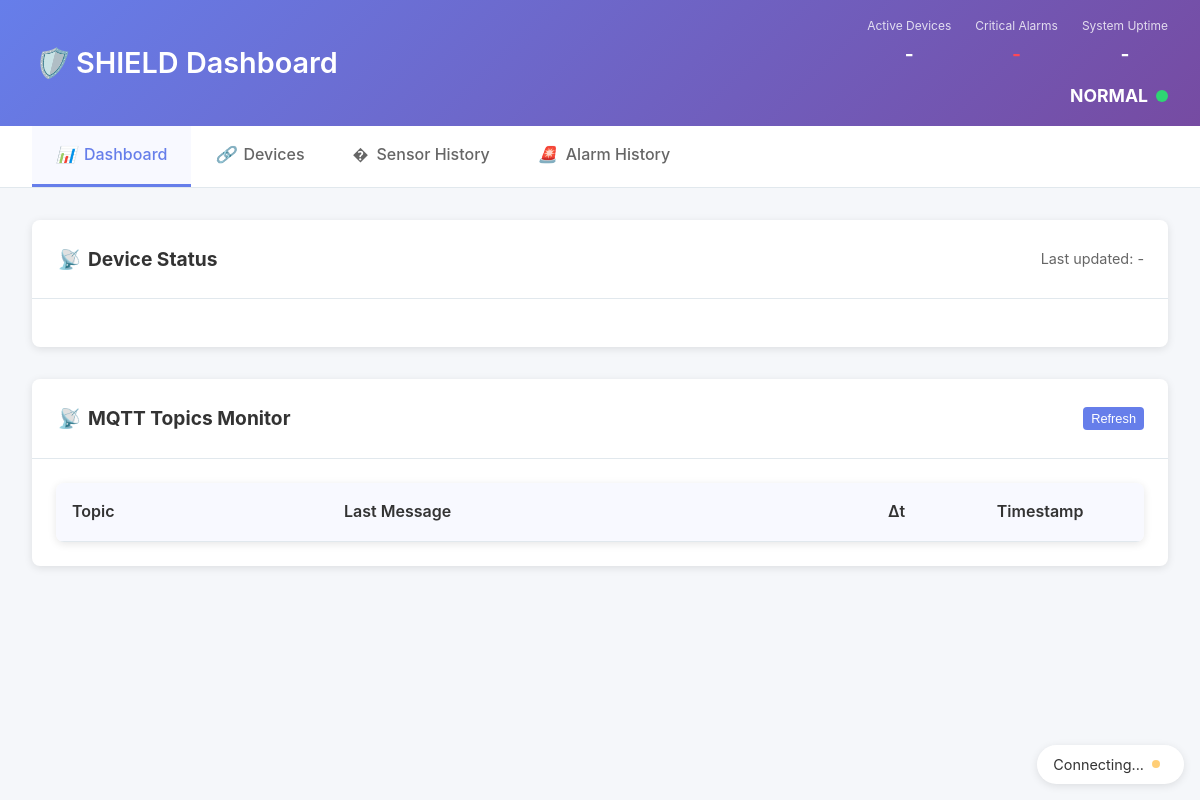
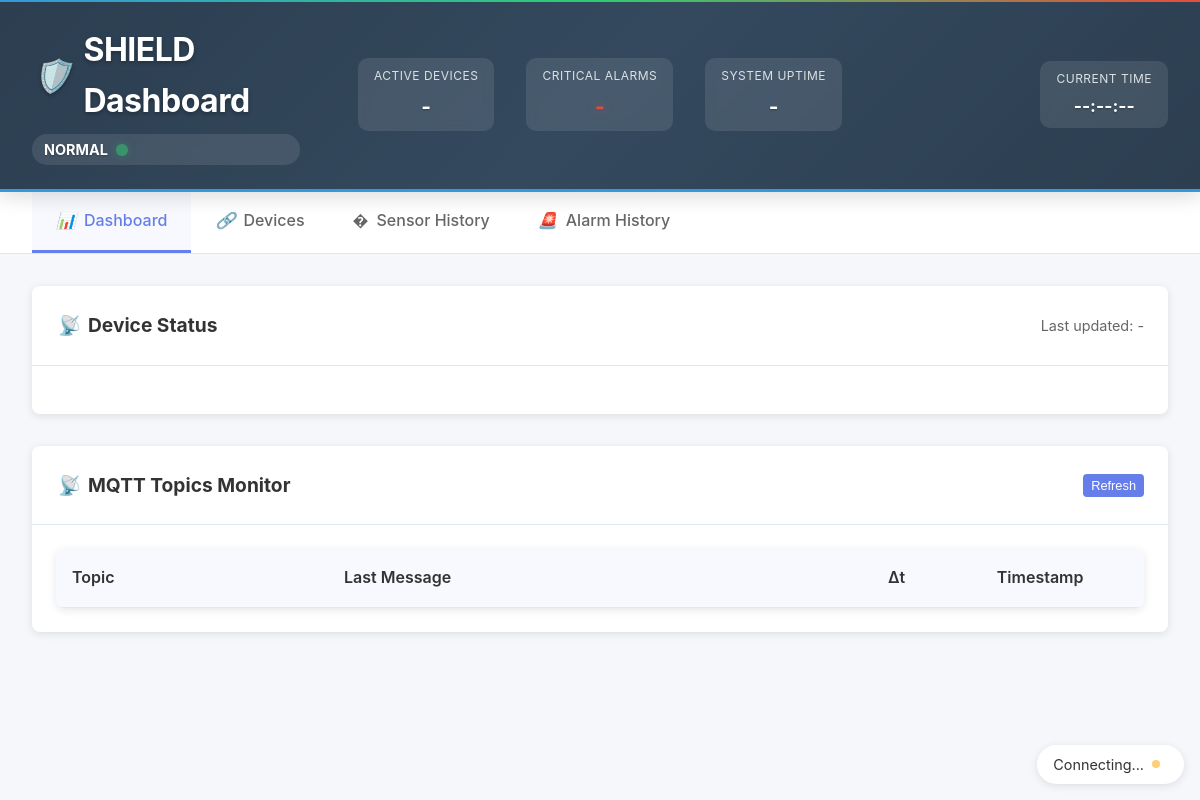
Before and after one commit to BM-IoT/dashboard, an Electron app: page src/frontend/index.html in a window 1200 px wide. Drawn offline with nearby package versions, Linux system fonts and the light colour scheme; no server answers.

Commit message:
Refactor header layout for improved structure and add real-time clock updates

```diff
--- a/src/frontend/css/styles.css
+++ b/src/frontend/css/styles.css
@@ -32,88 +32,169 @@ body {
 
 /* Header */
 .header {
-    background: linear-gradient(135deg, #667eea 0%, #764ba2 100%);
+    background: linear-gradient(135deg, #2c3e50 0%, #34495e 50%, #2c3e50 100%);
     color: white;
-    padding: 1rem 2rem;
-    box-shadow: 0 2px 10px rgba(0,0,0,0.1);
+    padding: 1.5rem 2rem;
+    box-shadow: 0 4px 20px rgba(0,0,0,0.15);
+    border-bottom: 3px solid #3498db;
+    position: relative;
+}
+
+.header::before {
+    content: '';
+    position: absolute;
+    top: 0;
+    left: 0;
+    right: 0;
+    height: 2px;
+    background: linear-gradient(90deg, #3498db 0%, #2ecc71 50%, #e74c3c 100%);
 }
 
 .header-content {
-    display: flex;
-    justify-content: space-between;
+    display: grid;
+    grid-template-columns: 1fr 2fr 1fr;
     align-items: center;
     max-width: 1400px;
     margin: 0 auto;
+    gap: 2rem;
+}
+
+.header-left {
+    display: flex;
+    flex-direction: column;
+    gap: 0.5rem;
+}
+
+.header-center {
+    display: flex;
+    justify-content: center;
+}
+
+.header-right {
+    display: flex;
+    justify-content: flex-end;
 }
 
 .header h1 {
-    font-size: 1.8rem;
-    font-weight: 600;
+    font-size: 2rem;
+    font-weight: 700;
+    display: flex;
+    align-items: center;
+    gap: 0.75rem;
+    text-shadow: 0 2px 4px rgba(0,0,0,0.3);
+    letter-spacing: -0.5px;
+    margin: 0;
+}
+
+.health-indicator {
     display: flex;
     align-items: center;
     gap: 0.5rem;
+    padding: 0.25rem 0.75rem;
+    background: rgba(255,255,255,0.1);
+    border-radius: 15px;
+    backdrop-filter: blur(5px);
+    font-size: 0.9rem;
 }
 
-.header-status {
-    display: flex;
-    flex-direction: column;
-    align-items: flex-end;
-    gap: 0.75rem;
+.header-time {
+    text-align: center;
+    padding: 0.5rem 1rem;
+    background: rgba(255,255,255,0.1);
+    border-radius: 10px;
+    backdrop-filter: blur(5px);
 }
 
-.header-status .health-indicator {
-    display: flex;
-    align-items: center;
-    gap: 0.5rem;
+.time-label {
+    display: block;
+    font-size: 0.75rem;
+    opacity: 0.9;
+    margin-bottom: 0.25rem;
+    color: #ecf0f1;
+    text-transform: uppercase;
+    letter-spacing: 0.5px;
 }
 
-.header-status .health-status {
+.time-value {
+    display: block;
+    font-size: 1.1rem;
     font-weight: bold;
-    font-size: 1.1rem;
     color: white;
+    text-shadow: 0 1px 2px rgba(0,0,0,0.3);
 }
 
-.header-status .health-dot {
-    width: 12px;
-    height: 12px;
+.health-status {
+    font-weight: bold;
+    font-size: 0.9rem;
+    color: white;
+    text-shadow: 0 1px 2px rgba(0,0,0,0.3);
+}
+
+.health-dot {
+    width: 10px;
+    height: 10px;
     border-radius: 50%;
     background: #2ed573;
+    box-shadow: 0 0 8px rgba(46, 213, 115, 0.5);
+    animation: pulse 2s infinite;
 }
 
-.header-status .health-dot.warning {
-    background: #ffa502;
+@keyframes pulse {
+    0% { transform: scale(1); }
+    50% { transform: scale(1.1); }
+    100% { transform: scale(1); }
 }
 
-.header-status .health-dot.critical {
+.health-dot.warning {
+    background: #ffa502;
+    box-shadow: 0 0 8px rgba(255, 165, 2, 0.5);
+}
+
+.health-dot.critical {
     background: #ff4757;
+    box-shadow: 0 0 8px rgba(255, 71, 87, 0.5);
 }
 
 .header-metrics {
     display: flex;
-    gap: 1.5rem;
+    gap: 2rem;
 }
 
 .header-metric {
     text-align: center;
+    padding: 0.5rem 1rem;
+    background: rgba(255,255,255,0.1);
+    border-radius: 10px;
+    backdrop-filter: blur(5px);
+    transition: all 0.3s ease;
+}
+
+.header-metric:hover {
+    background: rgba(255,255,255,0.2);
+    transform: translateY(-2px);
 }
 
 .header-metric .metric-label {
     display: block;
     font-size: 0.75rem;
-    opacity: 0.8;
+    opacity: 0.9;
     margin-bottom: 0.25rem;
-    color: white;
+    color: #ecf0f1;
+    text-transform: uppercase;
+    letter-spacing: 0.5px;
 }
 
 .header-metric .metric-value {
     display: block;
-    font-size: 1.2rem;
+    font-size: 1.3rem;
     font-weight: bold;
     color: white;
+    text-shadow: 0 1px 2px rgba(0,0,0,0.3);
 }
 
 .header-metric .metric-value.critical {
-    color: #ff4757;
+    color: #e74c3c;
+    text-shadow: 0 0 10px rgba(231, 76, 60, 0.5);
 }
 
 /* Navigation */
--- a/src/frontend/index.html
+++ b/src/frontend/index.html
@@ -15,8 +15,14 @@
         <!-- Header -->
         <header class="header">
             <div class="header-content">
-                <h1><i class="icon-shield"></i> SHIELD Dashboard</h1>
-                <div class="header-status">
+                <div class="header-left">
+                    <h1><i class="icon-shield"></i> SHIELD Dashboard</h1>
+                    <div class="health-indicator" id="systemHealth">
+                        <span class="health-status" id="healthStatus">NORMAL</span>
+                        <div class="health-dot" id="healthDot"></div>
+                    </div>
+                </div>
+                <div class="header-center">
                     <div class="header-metrics">
                         <div class="header-metric">
                             <span class="metric-label">Active Devices</span>
@@ -31,9 +37,11 @@
                             <span class="metric-value" id="systemUptime">-</span>
                         </div>
                     </div>
-                    <div class="health-indicator" id="systemHealth">
-                        <span class="health-status" id="healthStatus">NORMAL</span>
-                        <div class="health-dot" id="healthDot"></div>
+                </div>
+                <div class="header-right">
+                    <div class="header-time">
+                        <span class="time-label">Current Time</span>
+                        <span class="time-value" id="currentTime">--:--:--</span>
                     </div>
                 </div>
             </div>
--- a/src/frontend/js/app.js
+++ b/src/frontend/js/app.js
@@ -43,10 +43,37 @@ class IoTDashboard {
             // Hide loading overlay
             this.hideLoadingOverlay();
 
+            // Start time updates
+            this.startTimeUpdate();
+
         } catch (error) {
             console.error('Failed to initialize dashboard:', error);
             this.showError('Failed to initialize dashboard. Please check the connection.');
             this.hideLoadingOverlay();
+        }
+    }
+
+    startTimeUpdate() {
+        // Update time immediately
+        this.updateCurrentTime();
+
+        // Update time every second
+        setInterval(() => {
+            this.updateCurrentTime();
+        }, 1000);
+    }
+
+    updateCurrentTime() {
+        const timeElement = document.getElementById('currentTime');
+        if (timeElement) {
+            const now = new Date();
+            const timeString = now.toLocaleTimeString('en-GB', {
+                hour12: false,
+                hour: '2-digit',
+                minute: '2-digit',
+                second: '2-digit'
+            });
+            timeElement.textContent = timeString;
         }
     }
 
```
